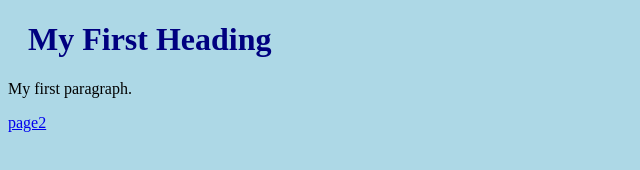
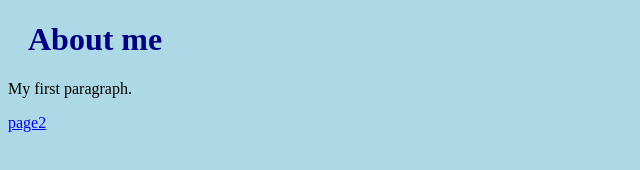
Before and after one commit to volhapontus/volhapontus, a plain HTML site: page index.html in a window 1280 px wide. Shown: the whole page, without its empty margins (0-640 px from the left). Drawn offline with Linux system fonts and the light colour scheme.

Commit message:
Update index.html

```diff
--- a/index.html
+++ b/index.html
@@ -5,7 +5,7 @@
 	</head>
 	<body>
 
-	<h1>My First Heading</h1>
+	<h1>About me</h1>
 
 	<p>My first paragraph.</p>
 	<a href="page2.html">page2</a>
```
